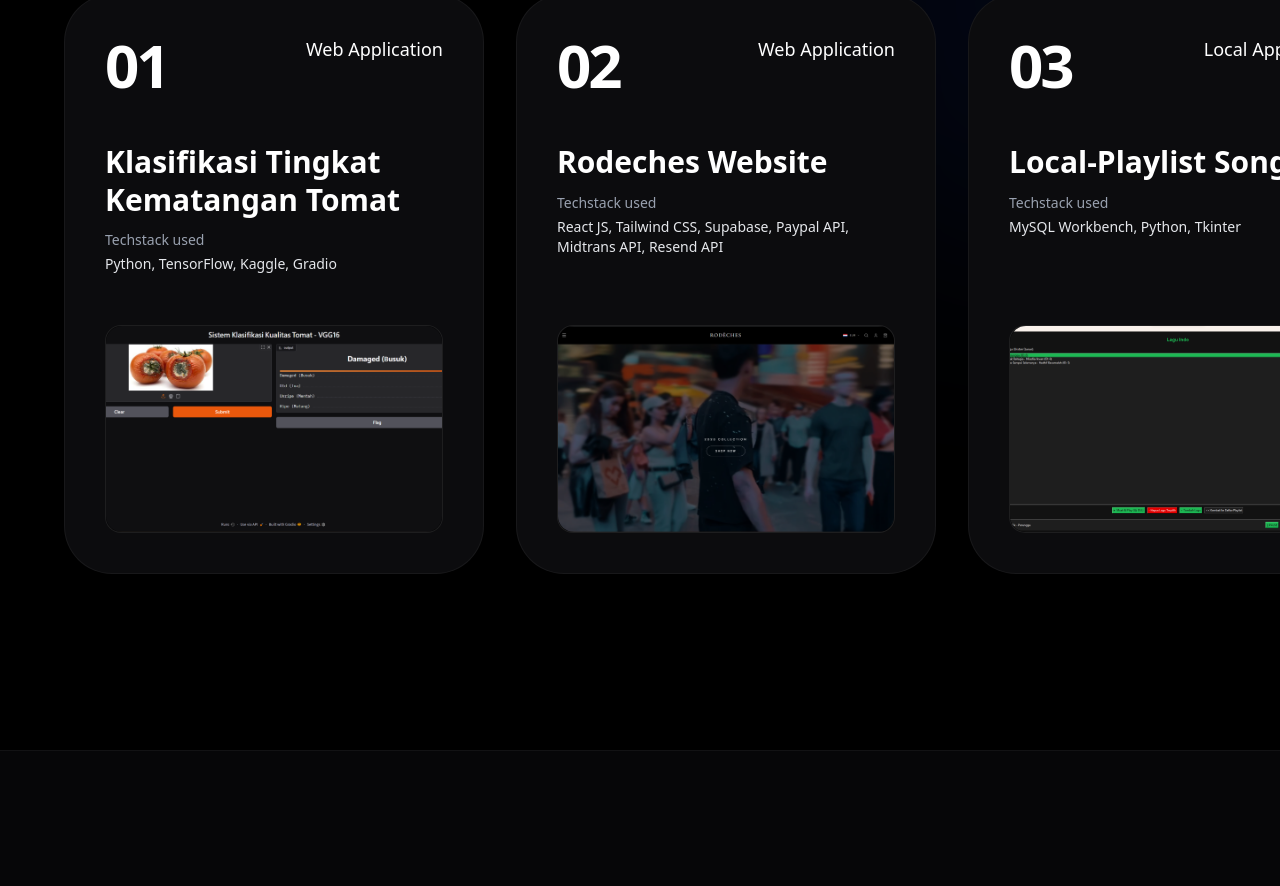
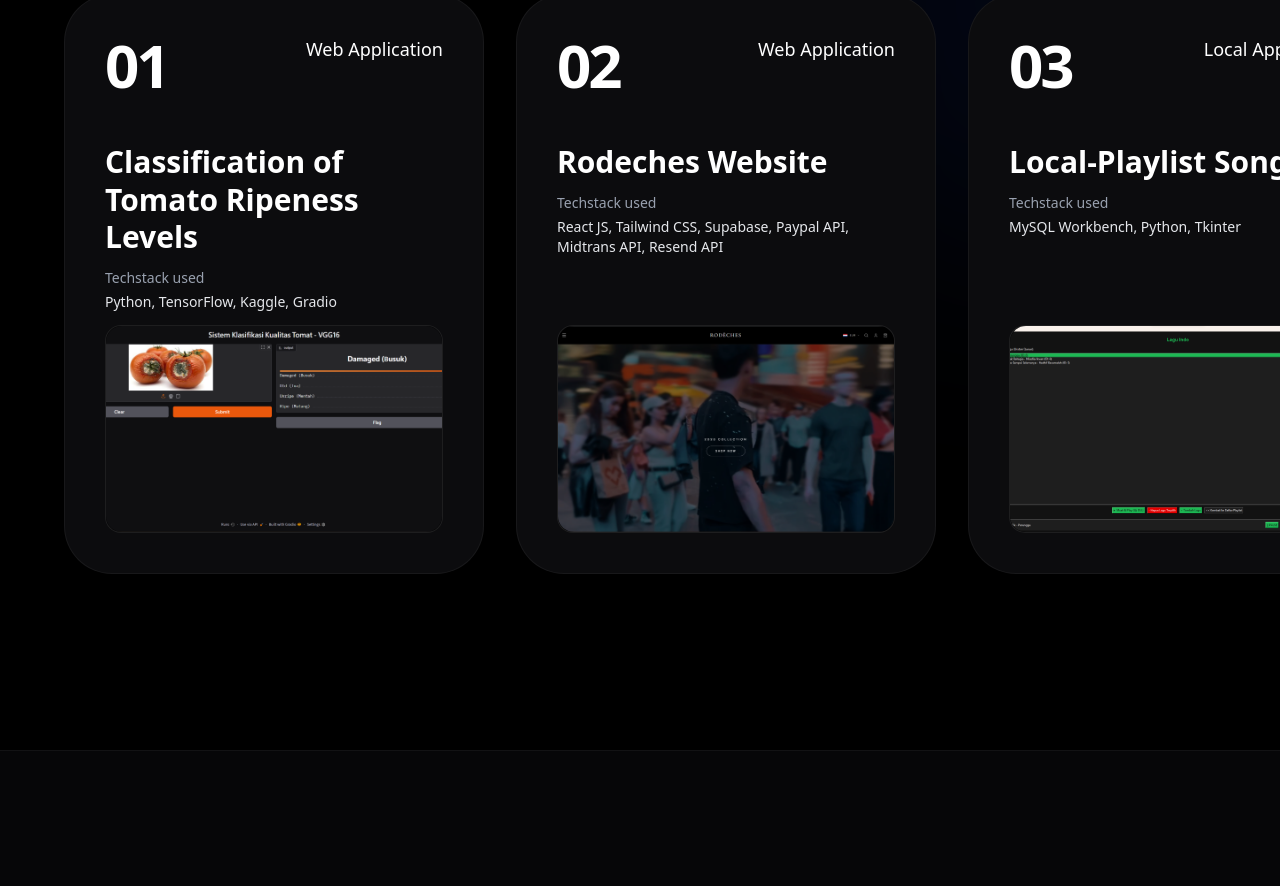
Before and after one commit to Danvisrz/personal-web, a Next.js app: page / in a window 1280 px wide. Shown: the part 1866-2752 px from the top of the page. Built offline with nearby package versions, Linux system fonts and the light colour scheme.

Commit message:
translate on Tomato Project

```diff
--- a/app/page.tsx
+++ b/app/page.tsx
@@ -9,11 +9,11 @@ export default function Home() {
     {
       id: "01",
       category: "Web Application",
-      title: "Klasifikasi Tingkat Kematangan Tomat",
+      title: "Classification of Tomato Ripeness Levels",
       techStack: "Python, TensorFlow, Kaggle, Gradio",
       image: "/project-1.png",
       link: "https://colab.research.google.com/drive/1KFUFKVBmGyf9Ep4iklbAey7Bsxv5K_6E?usp=sharing",
-      description: "Project ini saya lakukan dengan tujuan untuk mengeksplorasi Computer Vision khususnya dengan VGG16. Dimulai dari pencarian dataset tomat menggunakan kaggle, melakukan tuning, menghitung metrik akurasi model, dan pengujian dengan interface Gradio.",
+      description: "I undertook this project with the goal of exploring computer vision, specifically using VGG16. I began by searching for a tomato dataset on Kaggle, then performed model tuning, calculated the model’s accuracy metrics, and conducted testing using the Gradio interface.",
     },
     {
       id: "02",
@@ -22,7 +22,7 @@ export default function Home() {
       techStack: "React JS, Tailwind CSS, Supabase, Paypal API, Midtrans API, Resend API",
       image: "/project-2.png",
       link: "https://github.com/Danvisrz",
-      description: "Website ini saya buat untuk memenuhi kebutuhan klien saya, dimana klien meminta untuk dibuatkan website e-commerce untuk produk fashionnya. Di project ini, saya mendapatkan pengetahuan mengenai cara membuat website menggunakan next.js (react), mengelola database, serta mengaplikasikan payment gateway (Midtrans) dan Automation (Resend).",
+      description: "I created this website to meet my client's needs, where they requested an e-commerce website for their fashion products. In this project, I gained knowledge about creating websites using next.js (react), managing databases, and implementing payment gateways (Midtrans) and automation (Resend).",
     },
     {
       id: "03",
@@ -31,7 +31,7 @@ export default function Home() {
       techStack: "MySQL Workbench, Python, Tkinter",
       image: "/project-3.png",
       link: "https://github.com/Danvisrz",
-      description: "Aplikasi ini saya rancang untuk keperluan Ujian Akhir Semester dari mata perkuliahan Struktur Data dan Algoritma. Project ini mengimplementasikan penggunaan Basis Data, Double Linked List, etc.",
+      description: "I designed this application for the purpose of the Final Semester Exam in the Data Structures and Algorithms course. This project implements the use of Database, Double Linked List, etc.",
     },
     {
       id: "04",
@@ -40,7 +40,7 @@ export default function Home() {
       techStack: "HTML, CSS, JavaScript",
       image: "/project-4.png",
       link: "https://github.com/Danvisrz",
-      description: "Project ini saya lakukan saat mengikuti RevoU coding camp selama seminggu. To Do List ini memberikan saya pengetahuan tentang HTML, CSS, JavaScript front-end dan UI/UX.",
+      description: "I undertook this project while attending the RevoU coding camp for a week. This To Do List project provided me with knowledge about HTML, CSS, JavaScript front-end and UI/UX.",
     },
   ];
 
```
